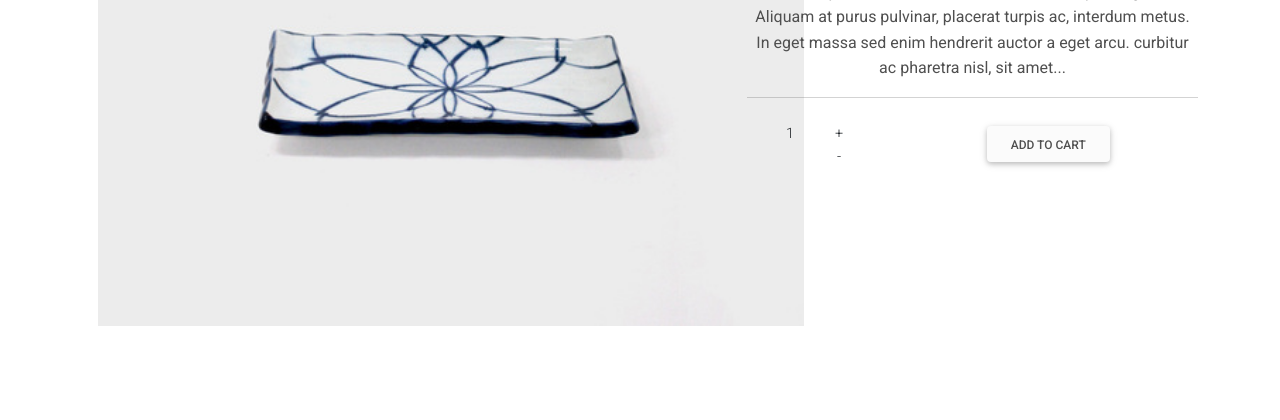
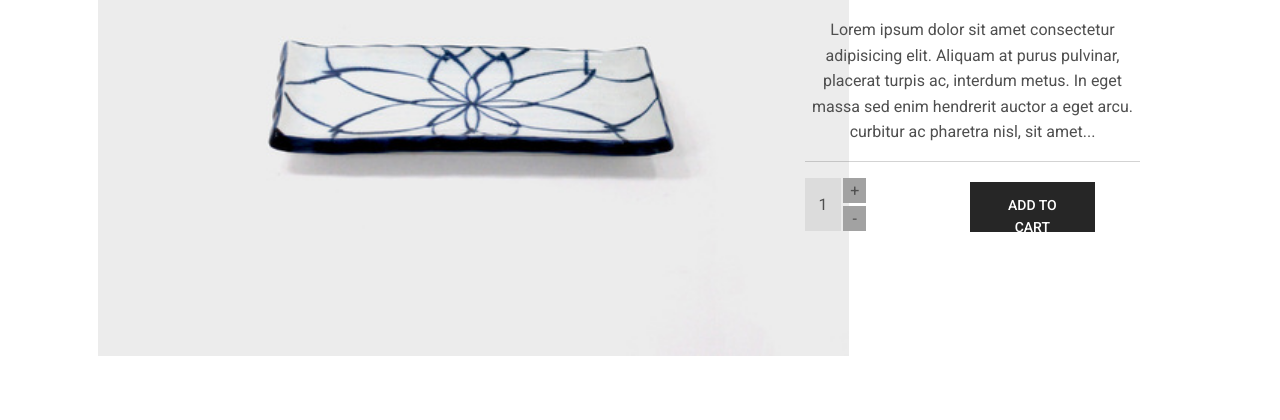
Before and after one commit to Maleka2729/ecf_storefront, a plain HTML site: page detail.html in a window 1280 px wide. Shown: the part 389-809 px from the top of the page. Drawn offline with nearby package versions, Linux system fonts and the light colour scheme.

Commit message:
commit_work_18022021

```diff
--- a/detail.html
+++ b/detail.html
@@ -195,10 +195,10 @@
 
                 </div>
 
-                <div class="col-md-5">
-                    <p class="mb-2 text-muted text-uppercase small text-center">Kiriko</p>
+                <div class="col-md-5 article-description">
+                    <p class="mb-2 text-muted small text-center">Kiriko</p>
 
-                    <h2 class="text-center">Hand Painted Blue Flat Dish</h2>
+                    <h2 class="text-center title-description">Hand Painted Blue Flat Dish</h2>
 
                     <p class="text-center"><span class="mr-1">
                             <strong >$28.00</strong>
@@ -212,44 +212,45 @@
 
                     <hr>
 
-                    <div class="table-responsive mb-2 text-center">
-                        <table class="table table-sm table-borderless">
-                            <tbody>
-                                <tr>
-                                    <td class="pl-0">
+                    <div class="table-responsive mb-2 text-center ">
+
+                        <div class="pl-0 quantity-article">
                             <div class="col-sm">
                                 <div class="row">
-                                                <div class="col-md-6">
+
+                                    <div class="col-md-2 d-flex justify-content-end">
                                         <div class="well text-center quantity">1
                                         </div>
                                     </div>
-                                                <div class="col-md-6">
+
+                                    <div class="col-md-2  quantity-col">
+
                                         <div class="row">
-                                                        <div class="col-md-6">
+                                            <div class="params-button">
                                                 <div class="well plus">+ </div>
                                             </div>
                                         </div>
+
                                         <div class="row">
-                                                        <div class="col-md-6">
+                                            <div class="params-button">
                                                 <div class="well less"> - </div>
                                             </div>
                                         </div>
+
                                     </div>
+
+                                    <div class="col-md-8">
+                                        <div class="mt-1 button-add-to-cart">
+                                            <button type="button" class="btn btn-dark btn-lg btn-md mr-1 mb-2 add-to-cart"> Add to cart </button>
                                         </div>
-                                        </div>
-                                    </td>
-
-                                    <td>
-                                        <div class="mt-1">
-                                            <button type="button" class="btn btn-light btn-md mr-1 mb-2"> Add to cart </button>
-                                        </div>
-                                    </td>
-                                </tr>
-                            </tbody>
-                        </table>
                                     </div>
 
                                 </div>
                             </div>
                         </div>
                     </div>
+
+                </div>
+            </div>
+        </div>
+    </div>
--- a/style-description.css
+++ b/style-description.css
@@ -34,10 +34,61 @@
 
 /* style pour l'image'*/
 .hand-painted{
-    height: 470px;
+    height: 500px;
 }
 
 /* style pour le breadcrumb */
 .breadcrumb{
     margin: 50px 0 70px 0;
 }
+
+/* style pour la descrption du texte */
+.article-description{
+    padding: 0 70px 0 70px;
+}
+
+.title-description{
+    padding: 0 50px 0 50px;
+}
+
+/* style pour la quantité */
+.quantity{
+    left: 25px;
+    bottom: -15px;
+    background-color: #dcdcdc;
+    height: 53px;
+    width: 47px;
+    padding-top: 14px;
+}
+.plus,
+.less {
+    left: 25px;
+    bottom: -15px;
+    background-color: #a2a2a2;
+    height: 25px;
+    width: 23px;
+    margin-bottom: 3px;
+    padding-left: 1px;
+}
+
+.quantity-col{
+    padding: 0 10px 0 0;
+}
+.params-button{
+    padding: 0px 0px 0px 2px;
+}
+.quantity-article{
+    padding: 0px 0px 0px 0px;
+}
+
+
+/* style pour valider la commande */
+.button-add-to-cart{
+    padding: none;
+}
+.add-to-cart{
+    border-radius: inherit;
+    box-shadow: none;
+    width:58%;
+    height: 50px;
+}
```
Lines whose indentation alone changed are shown as unchanged.
